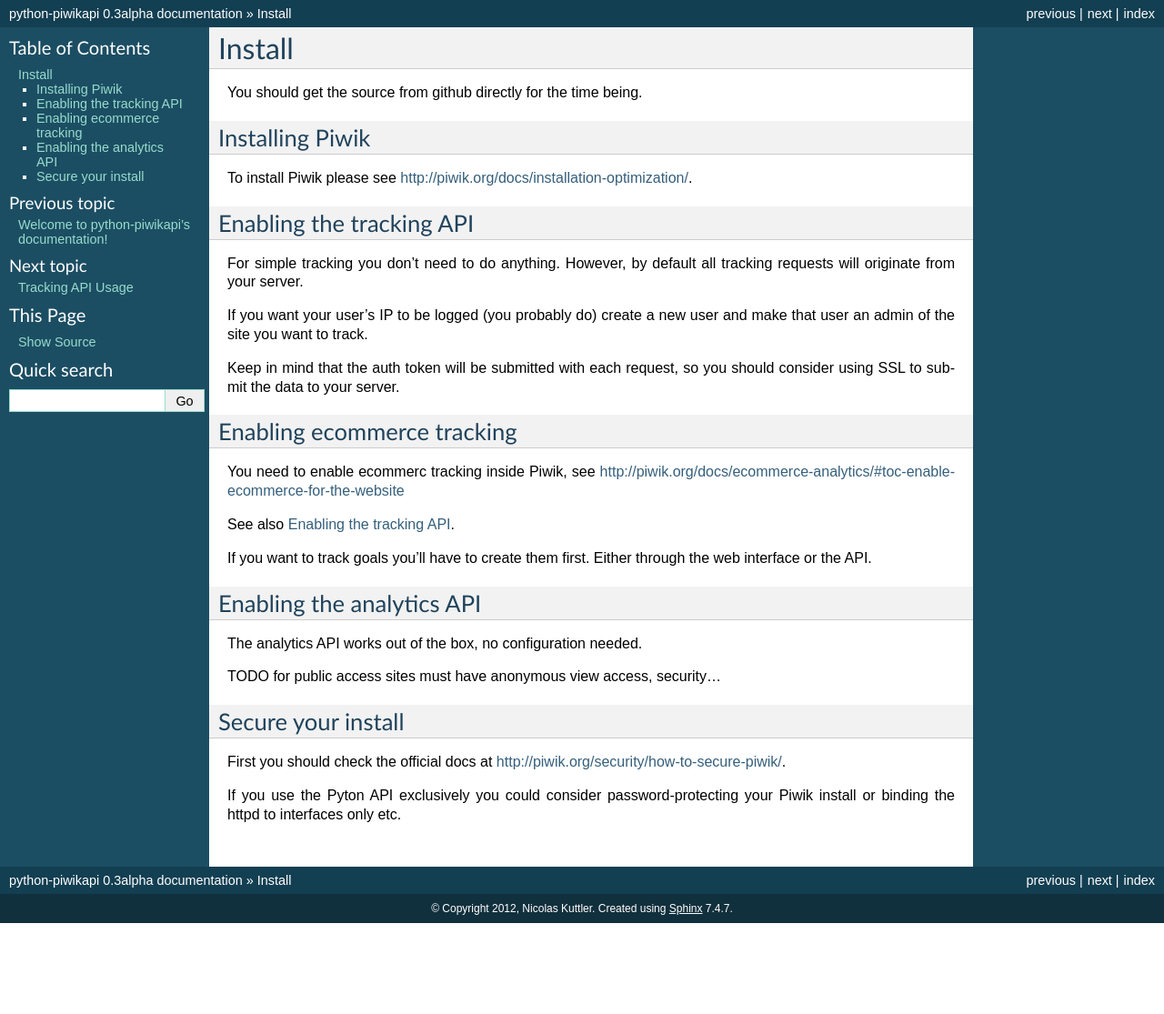
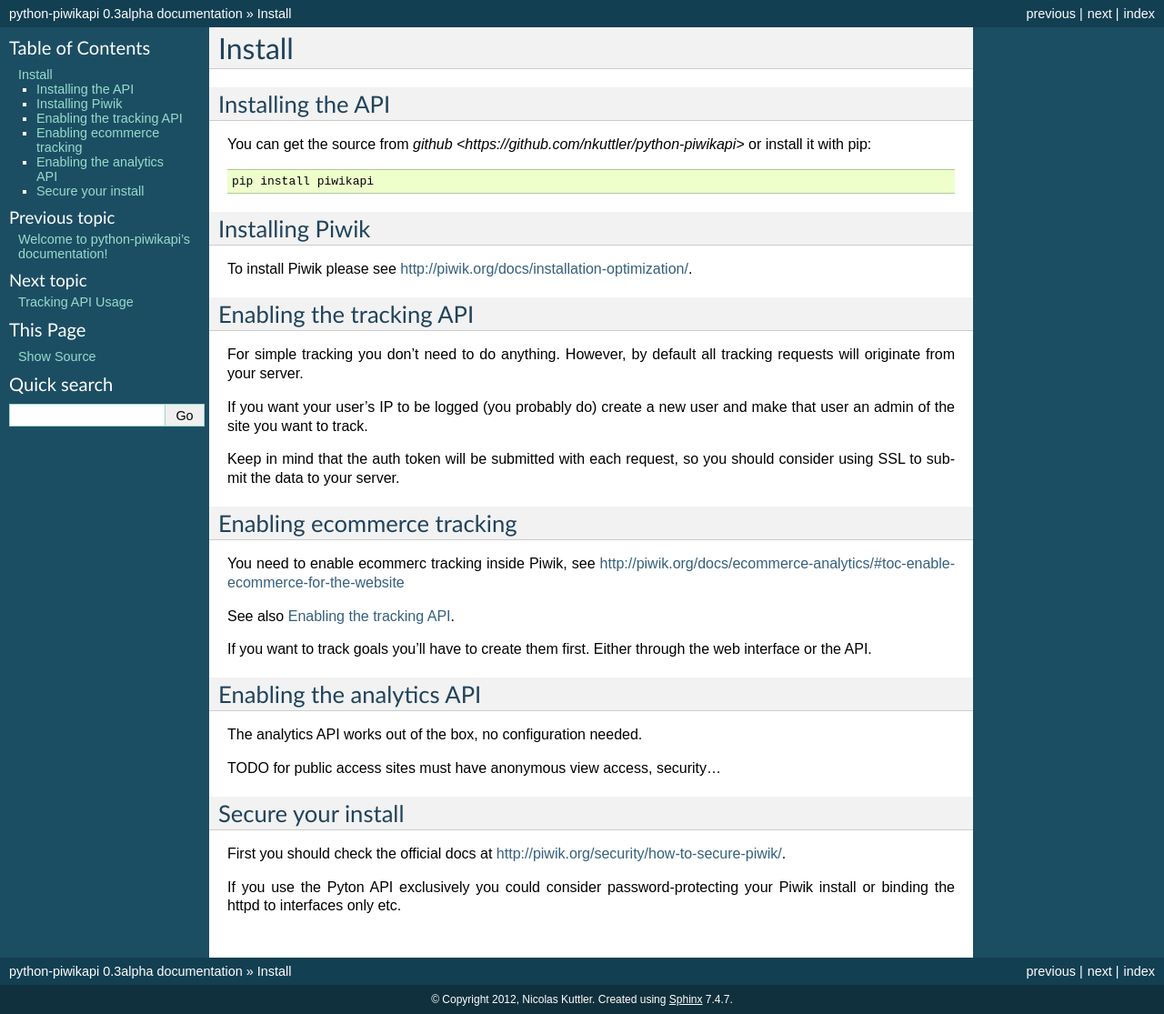
Before and after one commit to matomo-org/piwik-python-api, a Sphinx documentation site: the page built from doc/install.rst, in a window 1280 px wide. Shown: the whole page at 91% size. Built offline with Sphinx 7.4.7, drawn with Linux system fonts in a browser that asks for light colours; before the commit the page ends 1015 px from its top, so only the background shows below that.

Commit message:
Update install instructions

```diff
--- a/doc/install.rst
+++ b/doc/install.rst
@@ -1,7 +1,13 @@
 Install
 =======
 
-You should get the source from github directly for the time being.
+Installing the API
+------------------
+
+You can get the source from
+`github <https://github.com/nkuttler/python-piwikapi>` or install it with pip::
+
+    pip install piwikapi
 
 Installing Piwik
 ----------------
```
